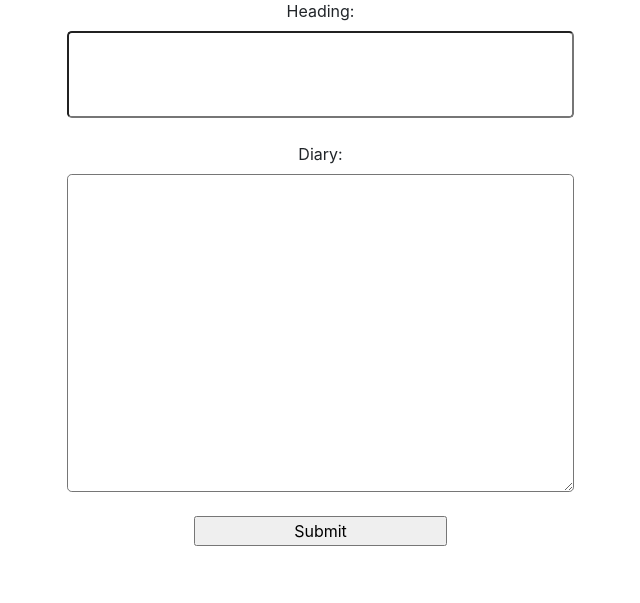
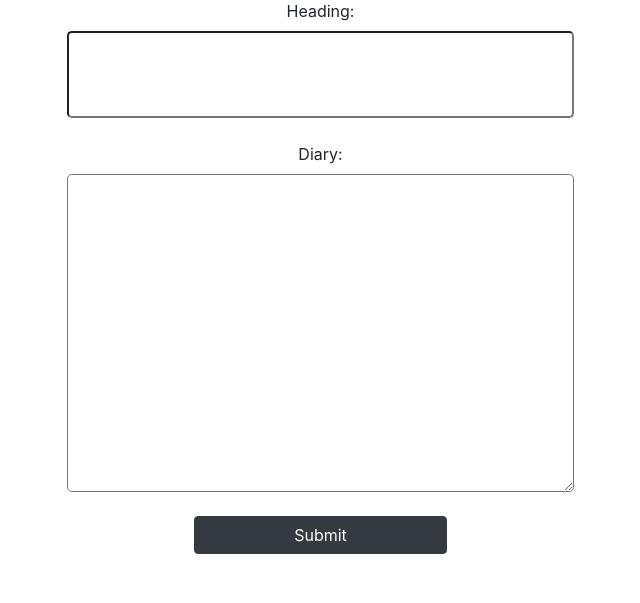
Before and after one commit to epsooraj/Diary, a Django app: page / in a window 1280 px wide. Shown: the part 197-800 px from the top of the page, without its empty margins (621-1261 px from the left). Run offline with Django 3.2, Linux system fonts and the light colour scheme; the visitor is signed in with stand-in values (Sample User, id 1); data that the repository does not hold is empty; some libraries are stand-ins or nearby versions.

Commit message:
Dark submit button

```diff
--- a/templates/diary/diary.html
+++ b/templates/diary/diary.html
@@ -34,7 +34,7 @@
 			<h1 class="mb-5 text-center">Add New</h1>
 			<form class="d-flex flex-column justify-content-center align-items-center " action="/diary/" method="post">
 				{% csrf_token %} {{ form }}
-				<input class="w-50" type="submit" />
+				<input class="w-50 btn btn-dark" type="submit" />
 			</form>
 		</div>
 	</div>
```
